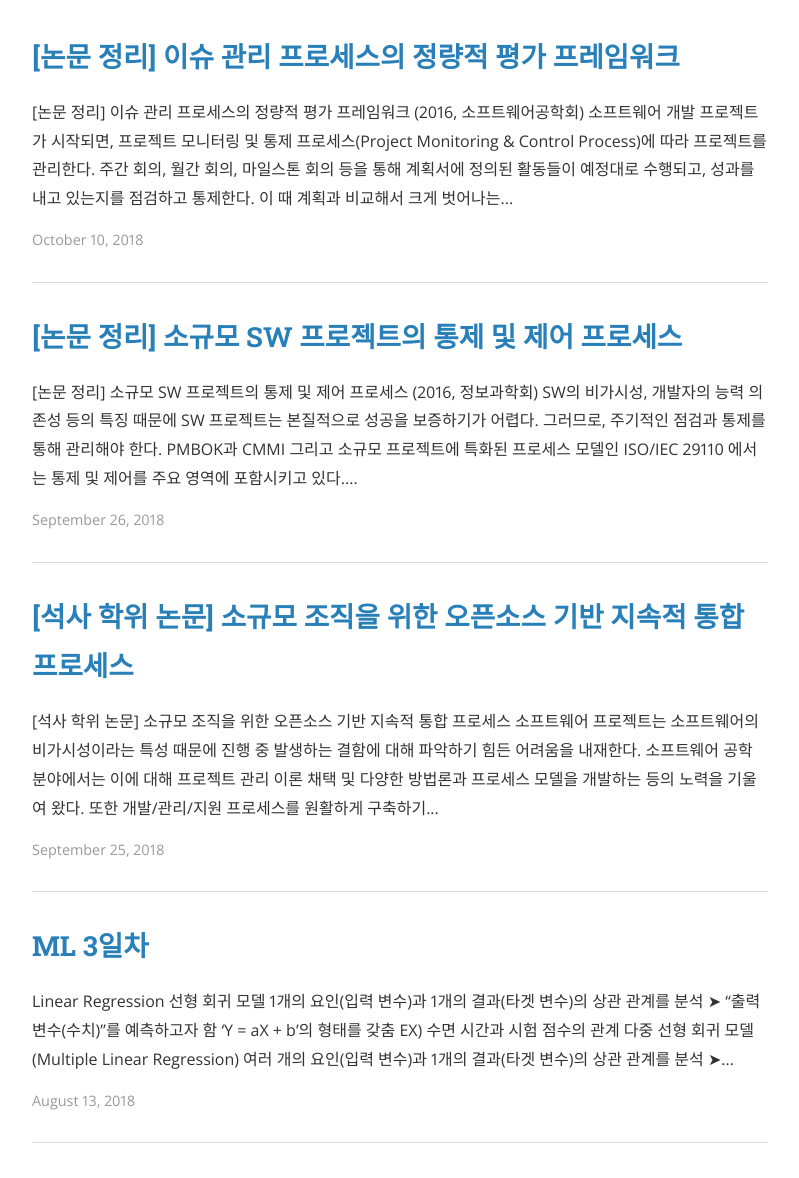
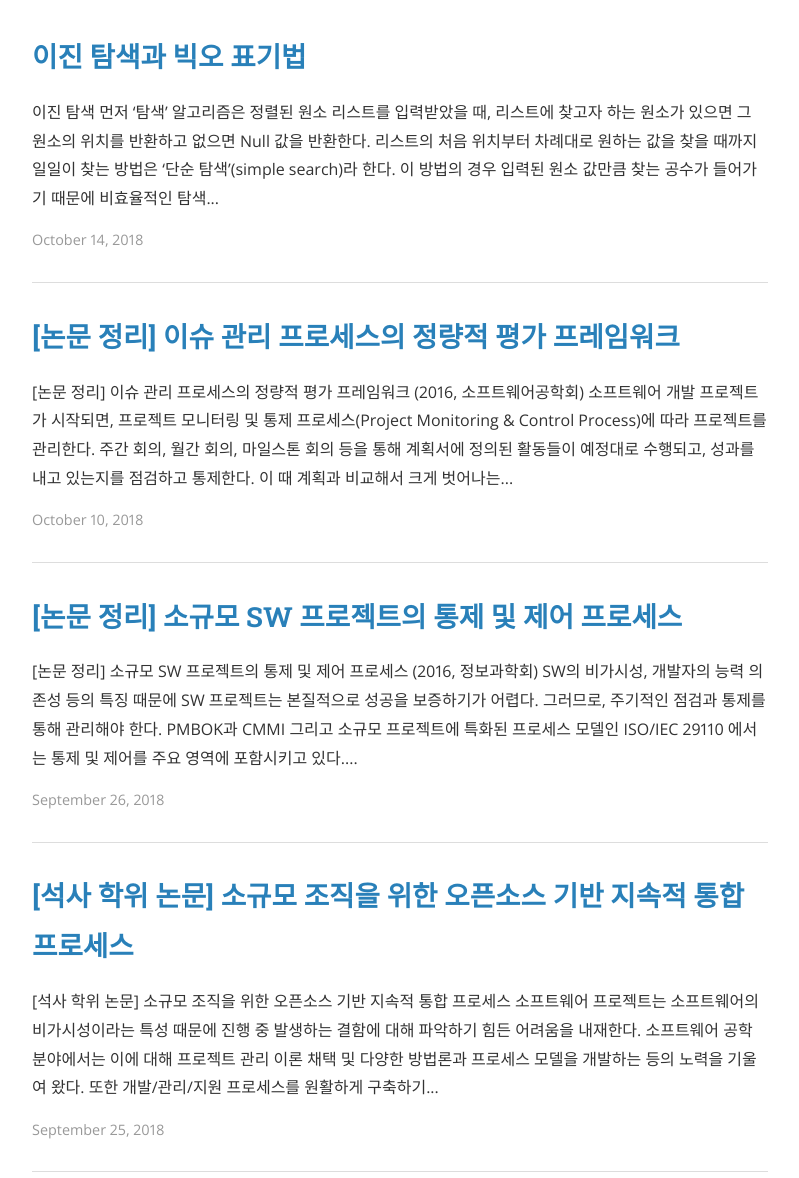
Before and after one commit to swon96/swon96.github.io, a Jekyll site: the page built from index.html, in a window 1280 px wide and 1400 px high, scrolled down 281 px. Shown: the part 222-1400 px from the top of the window, without its empty margins (240-1039 px from the left). Built offline with Jekyll 4.4.1, drawn with Linux system fonts in a browser that asks for light colours; nearby versions of some CDN libraries; the list of posts is cut into pages by our own code; some of the changed text lies outside the part shown.

Commit message:
알고리즘 chapter1 내용 정리

```diff
--- a/_config.yml
+++ b/_config.yml
@@ -54,7 +54,8 @@ descriptions:
   - cat: ML
     desc: "Machine Learning Studying"
 
-
+  - cat: Algorithm
+    desc: "Algorithm Studying"
 
 # Social icons and sharing options
 #
--- /dev/null
+++ b/_posts/Algorithm/2018-10-14-AL1.md
@@ -0,0 +1,33 @@
+---
+layout: post
+title:  "이진 탐색과 빅오 표기법"
+date:   2018-10-14
+author: ohsing
+categories: algorithm
+# tags: lorem ipsum
+---
+
+## 이진 탐색
+
+- 먼저 '탐색' 알고리즘은 정렬된 원소 리스트를 입력받았을 때, 리스트에 찾고자 하는 원소가 있으면 그 원소의 위치를 반환하고 없으면 Null 값을 반환한다.
+- 리스트의 처음 위치부터 차례대로 원하는 값을 찾을 때까지 일일이 찾는 방법은 '단순 탐색'(simple search)라 한다. 이 방법의 경우 입력된 원소 값만큼 찾는 공수가 들어가기 때문에 비효율적인 탐색 방법이라 볼 수 있다.
+- 찾기 위한 공수를 줄이기 위하여 전체의 중간부터 탐색을 시작한다면 더욱 효율적일 것이다. 찾는 값이 현재 위치를 기준으로 크거나 작음을 파악하면, 탐색 범위는 그 값을 기준으로 반으로 줄어들게 된다. 그 후, 줄어든 범위를 대상으로 다시 같은 작업을 반복하게 되는 것이다. 이렇게 탐색하고자 하는 범위를 계속해서 절반씩 줄여나가면 연산 횟수를 상대적으로 줄일 수 있어 아주 효율적이다.
+이것이 바로 '이진 탐색' 알고리즘이다.
+
+<img src="/assets/images/al_post/binary_1.jpeg" title="binary_search">
+
+- 이진 탐색 알고리즘의 구현 원리는 다음의 내용을 기반으로 한다.
+<br>
+[💾 소스코드 (git 저장소)](https://github.com/swon96/algorithm_study)
+
+<img src="/assets/images/al_post/binary_2.jpeg" title="binary_search">
+
+<br>
+
+## 빅오 표기법
+
+- 위에서 말한 것과 같이, 알고리즘의 실행이 빠른지 느린지에 대하여 판단할 만한 기준을 표현하는 방식이 있다.
+- 빅오 표기법이란 알고리즘이 얼마나 빠른지에 대하여 표현하는데, 단순히 실행하는데 소요되는 시간을 표기하는 것이 아닌 '동작하기 위해 필요한 횟수'를 뜻한다. 이렇게 표기하면 입력 데이터의 크기가 늘어날 때 알고리즘의 실행 속도가 얼마나 늘어나는지에 대한 평가가 쉽게 이루어진다.
+- 또한, 이는 알고리즘의 수많은 경우의 실행 중 가장 최악의 경우에 대한 실행 경우로 표기한다.
+
+- 위에서 언급한 단순 탐색의 실행시간은 O(n)이고, 이진 탐색의 실행시간은 O(log n)이다.
```
Also changed, not shown: assets/images/al_post/binary_1.jpeg (added), assets/images/al_post/binary_2.jpeg (added), 3 other files.
